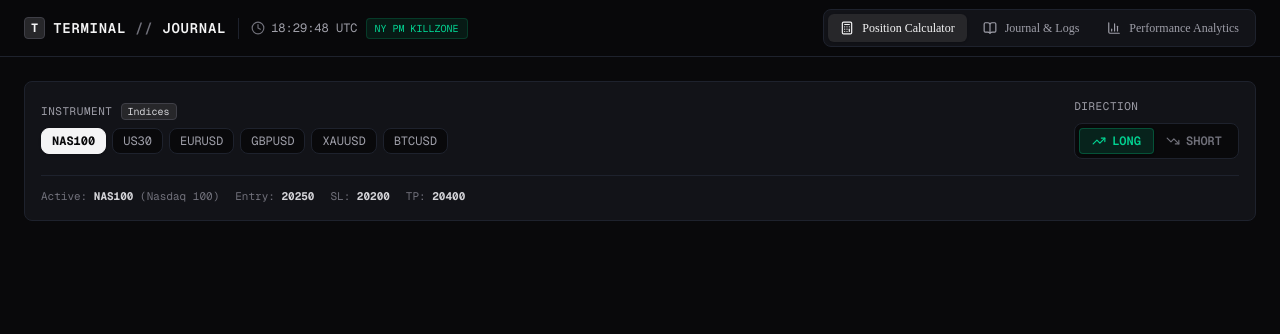
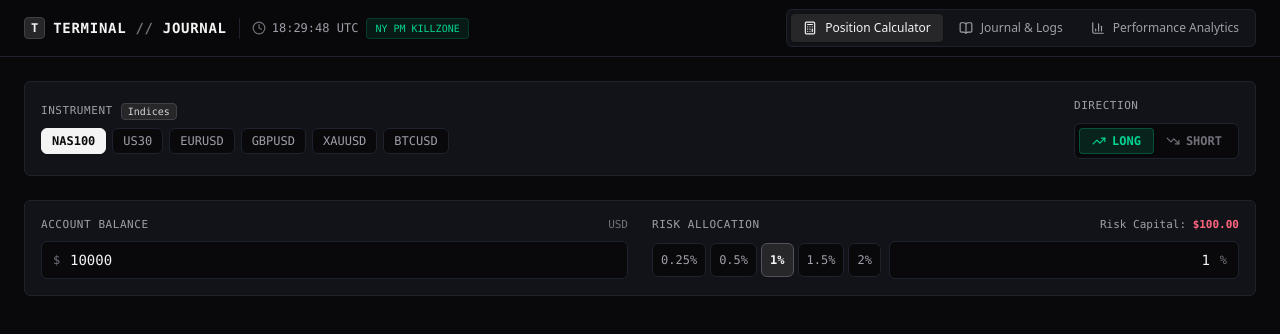
Before and after one commit to akio-q/trading-journal, a Next.js app: page / in a window 1280 px wide. Shown: the top 334 px of the page. Built offline with nearby package versions, Linux system fonts and the light colour scheme.

Commit message:
feat(calculator): implement capital and risk allocation controls with clean input styles

```diff
--- a/app/globals.css
+++ b/app/globals.css
@@ -2,129 +2,25 @@
 @import "tw-animate-css";
 @import "shadcn/tailwind.css";
 
-@custom-variant dark (&:is(.dark *));
-
-@theme inline {
-  --color-background: var(--background);
-  --color-foreground: var(--foreground);
-  --font-sans: var(--font-sans);
-  --font-mono: var(--font-geist-mono);
-  --font-heading: var(--font-sans);
-  --color-sidebar-ring: var(--sidebar-ring);
-  --color-sidebar-border: var(--sidebar-border);
-  --color-sidebar-accent-foreground: var(--sidebar-accent-foreground);
-  --color-sidebar-accent: var(--sidebar-accent);
-  --color-sidebar-primary-foreground: var(--sidebar-primary-foreground);
-  --color-sidebar-primary: var(--sidebar-primary);
-  --color-sidebar-foreground: var(--sidebar-foreground);
-  --color-sidebar: var(--sidebar);
-  --color-chart-5: var(--chart-5);
-  --color-chart-4: var(--chart-4);
-  --color-chart-3: var(--chart-3);
-  --color-chart-2: var(--chart-2);
-  --color-chart-1: var(--chart-1);
-  --color-ring: var(--ring);
-  --color-input: var(--input);
-  --color-border: var(--border);
-  --color-destructive: var(--destructive);
-  --color-accent-foreground: var(--accent-foreground);
-  --color-accent: var(--accent);
-  --color-muted-foreground: var(--muted-foreground);
-  --color-muted: var(--muted);
-  --color-secondary-foreground: var(--secondary-foreground);
-  --color-secondary: var(--secondary);
-  --color-primary-foreground: var(--primary-foreground);
-  --color-primary: var(--primary);
-  --color-popover-foreground: var(--popover-foreground);
-  --color-popover: var(--popover);
-  --color-card-foreground: var(--card-foreground);
-  --color-card: var(--card);
-  --radius-sm: calc(var(--radius) * 0.6);
-  --radius-md: calc(var(--radius) * 0.8);
-  --radius-lg: var(--radius);
-  --radius-xl: calc(var(--radius) * 1.4);
-  --radius-2xl: calc(var(--radius) * 1.8);
-  --radius-3xl: calc(var(--radius) * 2.2);
-  --radius-4xl: calc(var(--radius) * 2.6);
-}
-
-:root {
-  --background: oklch(1 0 0);
-  --foreground: oklch(0.145 0 0);
-  --card: oklch(1 0 0);
-  --card-foreground: oklch(0.145 0 0);
-  --popover: oklch(1 0 0);
-  --popover-foreground: oklch(0.145 0 0);
-  --primary: oklch(0.205 0 0);
-  --primary-foreground: oklch(0.985 0 0);
-  --secondary: oklch(0.97 0 0);
-  --secondary-foreground: oklch(0.205 0 0);
-  --muted: oklch(0.97 0 0);
-  --muted-foreground: oklch(0.556 0 0);
-  --accent: oklch(0.97 0 0);
-  --accent-foreground: oklch(0.205 0 0);
-  --destructive: oklch(0.577 0.245 27.325);
-  --border: oklch(0.922 0 0);
-  --input: oklch(0.922 0 0);
-  --ring: oklch(0.708 0 0);
-  --chart-1: oklch(0.87 0 0);
-  --chart-2: oklch(0.556 0 0);
-  --chart-3: oklch(0.439 0 0);
-  --chart-4: oklch(0.371 0 0);
-  --chart-5: oklch(0.269 0 0);
-  --radius: 0.625rem;
-  --sidebar: oklch(0.985 0 0);
-  --sidebar-foreground: oklch(0.145 0 0);
-  --sidebar-primary: oklch(0.205 0 0);
-  --sidebar-primary-foreground: oklch(0.985 0 0);
-  --sidebar-accent: oklch(0.97 0 0);
-  --sidebar-accent-foreground: oklch(0.205 0 0);
-  --sidebar-border: oklch(0.922 0 0);
-  --sidebar-ring: oklch(0.708 0 0);
-}
-
-.dark {
-  --background: oklch(0.145 0 0);
-  --foreground: oklch(0.985 0 0);
-  --card: oklch(0.205 0 0);
-  --card-foreground: oklch(0.985 0 0);
-  --popover: oklch(0.205 0 0);
-  --popover-foreground: oklch(0.985 0 0);
-  --primary: oklch(0.922 0 0);
-  --primary-foreground: oklch(0.205 0 0);
-  --secondary: oklch(0.269 0 0);
-  --secondary-foreground: oklch(0.985 0 0);
-  --muted: oklch(0.269 0 0);
-  --muted-foreground: oklch(0.708 0 0);
-  --accent: oklch(0.269 0 0);
-  --accent-foreground: oklch(0.985 0 0);
-  --destructive: oklch(0.704 0.191 22.216);
-  --border: oklch(1 0 0 / 10%);
-  --input: oklch(1 0 0 / 15%);
-  --ring: oklch(0.556 0 0);
-  --chart-1: oklch(0.87 0 0);
-  --chart-2: oklch(0.556 0 0);
-  --chart-3: oklch(0.439 0 0);
-  --chart-4: oklch(0.371 0 0);
-  --chart-5: oklch(0.269 0 0);
-  --sidebar: oklch(0.205 0 0);
-  --sidebar-foreground: oklch(0.985 0 0);
-  --sidebar-primary: oklch(0.488 0.243 264.376);
-  --sidebar-primary-foreground: oklch(0.985 0 0);
-  --sidebar-accent: oklch(0.269 0 0);
-  --sidebar-accent-foreground: oklch(0.985 0 0);
-  --sidebar-border: oklch(1 0 0 / 10%);
-  --sidebar-ring: oklch(0.556 0 0);
-}
-
 @layer base {
   * {
-    @apply border-border outline-ring/50;
+    box-sizing: border-box;
   }
+
   body {
-    @apply bg-background text-foreground;
+    background-color: #09090b;
+    color: #f8fafc;
+    font-feature-settings: "cv02", "cv03", "cv04", "cv11";
   }
-  html {
-    @apply font-sans;
+
+  input[type="number"]::-webkit-inner-spin-button,
+  input[type="number"]::-webkit-outer-spin-button {
+    -webkit-appearance: none;
+    margin: 0;
+  }
+
+  input[type="number"] {
+    -moz-appearance: textfield;
+    appearance: textfield;
   }
 }
--- a/components/calculator.tsx
+++ b/components/calculator.tsx
@@ -9,9 +9,15 @@ import {
 } from "@/types/trading";
 import { TrendingUp, TrendingDown } from "lucide-react";
 
+const RISK_PRESETS = [0.25, 0.5, 1.0, 1.5, 2.0] as const;
+
 export function PositionCalculator() {
   const [selectedAsset, setSelectedAsset] = useState<AssetSymbol>("NAS100");
   const [direction, setDirection] = useState<TradeDirection>("long");
+
+  // Capital & Risk state
+  const [accountBalance, setAccountBalance] = useState<number>(10000);
+  const [riskPercentage, setRiskPercentage] = useState<number>(1.0);
 
   // Benchmark prices initialized from the selected asset spec
   const [entryPrice, setEntryPrice] = useState<number>(
@@ -33,10 +39,13 @@ export function PositionCalculator() {
   };
 
   const currentSpec = ASSET_SPECS[selectedAsset];
+  const cashAtRiskPreview = (accountBalance * (riskPercentage / 100)).toFixed(
+    2,
+  );
 
   return (
     <div className="w-full space-y-6">
-      {/* Instrument & Direction Header Bar */}
+      {/* 1. Instrument & Direction Header Bar */}
       <div className="p-4 rounded-md border border-[#1e222d] bg-[#121318]">
         <div className="flex flex-col lg:flex-row lg:items-center justify-between gap-4">
           {/* Asset Pills */}
@@ -103,22 +112,101 @@ export function PositionCalculator() {
             </div>
           </div>
         </div>
+      </div>
 
-        {/* Temporary debug info for testing prices */}
-        <div className="mt-4 pt-3 border-t border-[#1e222d] flex items-center gap-4 text-[11px] font-mono text-zinc-500">
-          <span>
-            Active: <strong className="text-zinc-300">{selectedAsset}</strong> (
-            {currentSpec.name})
-          </span>
-          <span>
-            Entry: <strong className="text-zinc-300">{entryPrice}</strong>
-          </span>
-          <span>
-            SL: <strong className="text-zinc-300">{stopLossPrice}</strong>
-          </span>
-          <span>
-            TP: <strong className="text-zinc-300">{takeProfitPrice}</strong>
-          </span>
+      {/* 2. Capital & Risk Allocation Grid */}
+      <div className="p-4 rounded-md border border-[#1e222d] bg-[#121318]">
+        <div className="grid grid-cols-1 md:grid-cols-2 gap-6">
+          {/* Account Balance */}
+          <div className="space-y-2">
+            <div className="flex items-center justify-between">
+              <label
+                htmlFor="account-balance"
+                className="text-[11px] font-mono uppercase tracking-wider text-zinc-400"
+              >
+                Account Balance
+              </label>
+              <span className="text-[11px] font-mono text-zinc-500">USD</span>
+            </div>
+            <div className="relative flex items-center">
+              <span className="absolute left-3 text-zinc-500 font-mono text-xs pointer-events-none">
+                $
+              </span>
+              <input
+                id="account-balance"
+                type="number"
+                min="0"
+                step="500"
+                value={accountBalance || ""}
+                onChange={(e) =>
+                  setAccountBalance(parseFloat(e.target.value) || 0)
+                }
+                className="w-full pl-7 pr-3 py-2 bg-[#09090b] border border-[#1e222d] text-zinc-100 rounded-md font-mono text-sm tabular-nums focus:border-zinc-500 focus:outline-none transition-colors"
+                placeholder="10000"
+              />
+            </div>
+          </div>
+
+          {/* Risk Percentage */}
+          <div className="space-y-2">
+            <div className="flex items-center justify-between">
+              <label
+                htmlFor="risk-percentage"
+                className="text-[11px] font-mono uppercase tracking-wider text-zinc-400"
+              >
+                Risk Allocation
+              </label>
+              <span className="text-[11px] font-mono text-zinc-400">
+                Risk Capital:{" "}
+                <strong className="text-rose-400 font-semibold tabular-nums">
+                  ${cashAtRiskPreview}
+                </strong>
+              </span>
+            </div>
+
+            <div className="flex items-center gap-2">
+              {/* Quick Select Presets */}
+              <div className="flex items-center gap-1">
+                {RISK_PRESETS.map((preset) => {
+                  const isActive = riskPercentage === preset;
+                  return (
+                    <button
+                      key={preset}
+                      type="button"
+                      onClick={() => setRiskPercentage(preset)}
+                      className={`px-2 py-2 text-xs font-mono rounded-md border transition-all duration-150 ${
+                        isActive
+                          ? "bg-zinc-800 text-zinc-100 border-zinc-600 font-semibold"
+                          : "bg-[#09090b] text-zinc-400 border-[#1e222d] hover:text-zinc-200 hover:border-zinc-700"
+                      }`}
+                    >
+                      {preset}%
+                    </button>
+                  );
+                })}
+              </div>
+
+              {/* Custom Risk Input */}
+              <div className="relative flex-1 flex items-center">
+                <input
+                  id="risk-percentage"
+                  type="number"
+                  min="0.01"
+                  max="100"
+                  step="0.1"
+                  value={riskPercentage || ""}
+                  onChange={(e) =>
+                    setRiskPercentage(parseFloat(e.target.value) || 0)
+                  }
+                  className="w-full pr-7 pl-3 py-2 bg-[#09090b] border border-[#1e222d] text-zinc-100 rounded-md font-mono text-sm tabular-nums focus:border-zinc-500 focus:outline-none transition-colors text-right"
+                  placeholder="1.0"
+                />
+                <span className="absolute right-3 text-zinc-500 font-mono text-xs pointer-events-none">
+                  %
+                </span>
+              </div>
+            </div>
+          </div>
         </div>
       </div>
     </div>
```
